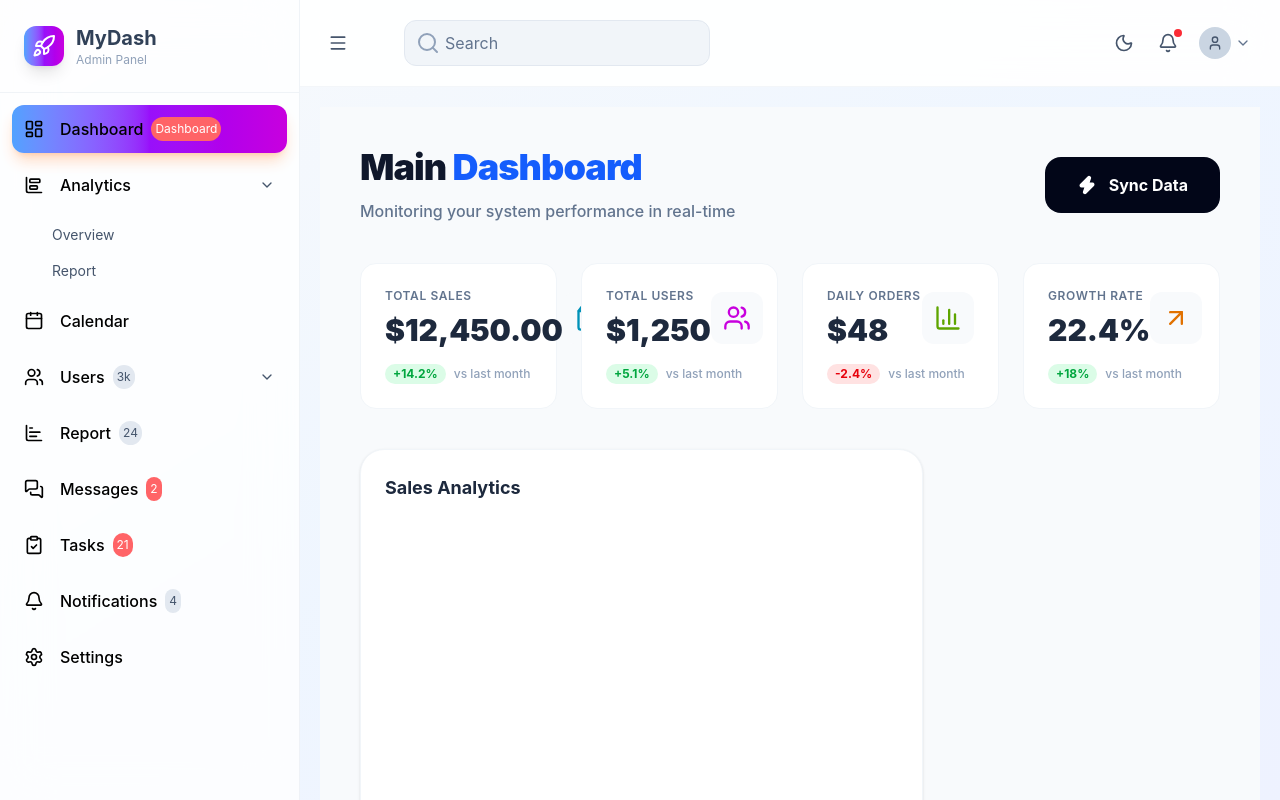
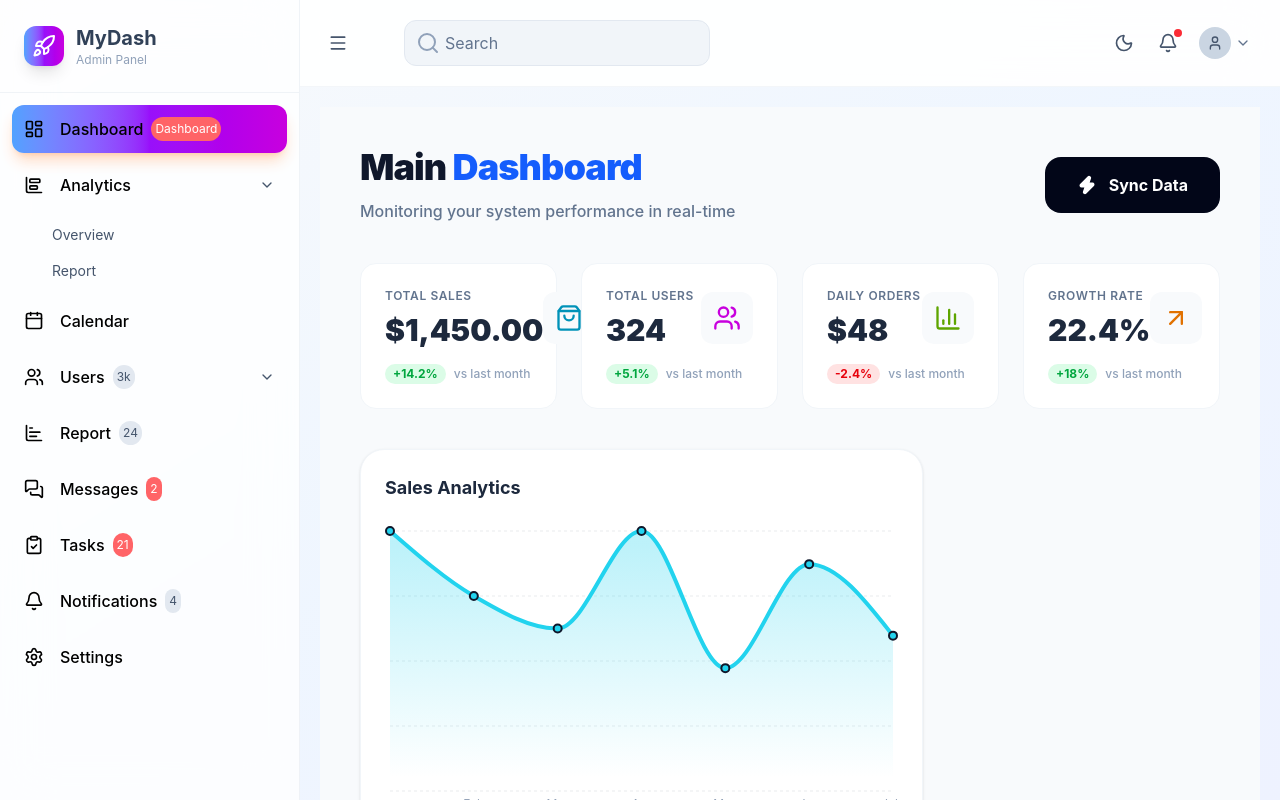
Before and after one commit to shourya-malviya23/dashboard-admin, a React (Vite) app: page / in a window 1280 px wide. Built offline with nearby package versions, Linux system fonts and the light colour scheme.

Commit message:
added graph stuff

```diff
--- a/src/App.jsx
+++ b/src/App.jsx
@@ -20,7 +20,7 @@ function App() {
         <div className="flex flex-1 flex-col overflow-hidden">
           <Header  sidebarCollapsed = {sidebarCollapsed} onToggleSidebar = {() => setSidebarCollapsed(!sidebarCollapsed)}/>
 
-        <main className="flex-1 overflow-y auto bg-transparent">
+        <main className="flex-1 overflow-y-auto bg-transparent">
           <div className="p-5 space-y-5 ">
             {currentPage === "dashboard" && <Dashboard />}
           </div>
--- a/src/Components/Charts/NeonChart.jsx
+++ b/src/Components/Charts/NeonChart.jsx
@@ -30,8 +30,24 @@ function NeonChart() {
                     <defs>
                         <linearGradient id="colorSales" x1="0" y1="0" x2="0" y2="1">
                             <stop offset="5%" stopColor='#22d3ee' stopOpacity={0.3} />
+                            <stop offset ="95%" stopColor="#22d3ee" stopOpacity={0} />
                         </linearGradient>
                     </defs>
+
+                    <CartesianGrid strokeDasharray="3 3" vertical={false} stroke="#334155" opacity={0.1}/>
+                    <XAxis dataKey = "name" axisLine={false} tickLine = {false} tick = {{fill: "#94a3b8", fontSize: 12 }}/>
+                    <YAxis hide />
+                    <Tooltip contentStyle={{backgroundColor: "#f172a", border: '1px solid #22d3ee', borderRadius: "12px", color: "#fff"}}
+                    itemStyle={{color: "#22d3ee"}}/>
+                    <Area
+                        type = "monotone"
+                        dataKey="sales"
+                        stroke="#22d3ee"
+                        strokeWidth={4}
+                        fillOpacity={1}
+                        fill="url(#colorSales)"
+                        dot={{r:4, fill:"#22d3ee", strokeWidth:2, stroke:"#0f172a"}}
+                    />
                 </AreaChart>
             </ResponsiveContainer>
         </div>
--- a/src/pages/Dashboard/index.jsx
+++ b/src/pages/Dashboard/index.jsx
@@ -26,14 +26,14 @@ function Dashboard() {
         {/* StatCard*/}
         <div className="grid grid-cols-1 sm:grid-cols-2 lg:grid-cols-4 gap-6 ">
           <StatCard title = "Total Sales"
-                    value = "$12,450.00"
+                    value = "$1,450.00"
                     trend = "+14.2%"
                     trendType = "up"
                     Icon = {ShoppingBag}
                     neonColor = "cyan"
           />
           <StatCard title = "Total Users"
-                    value = "$1,250"
+                    value = "324"
                     trend = "+5.1%"
                     trendType = "up"
                     Icon = {Users}
```
